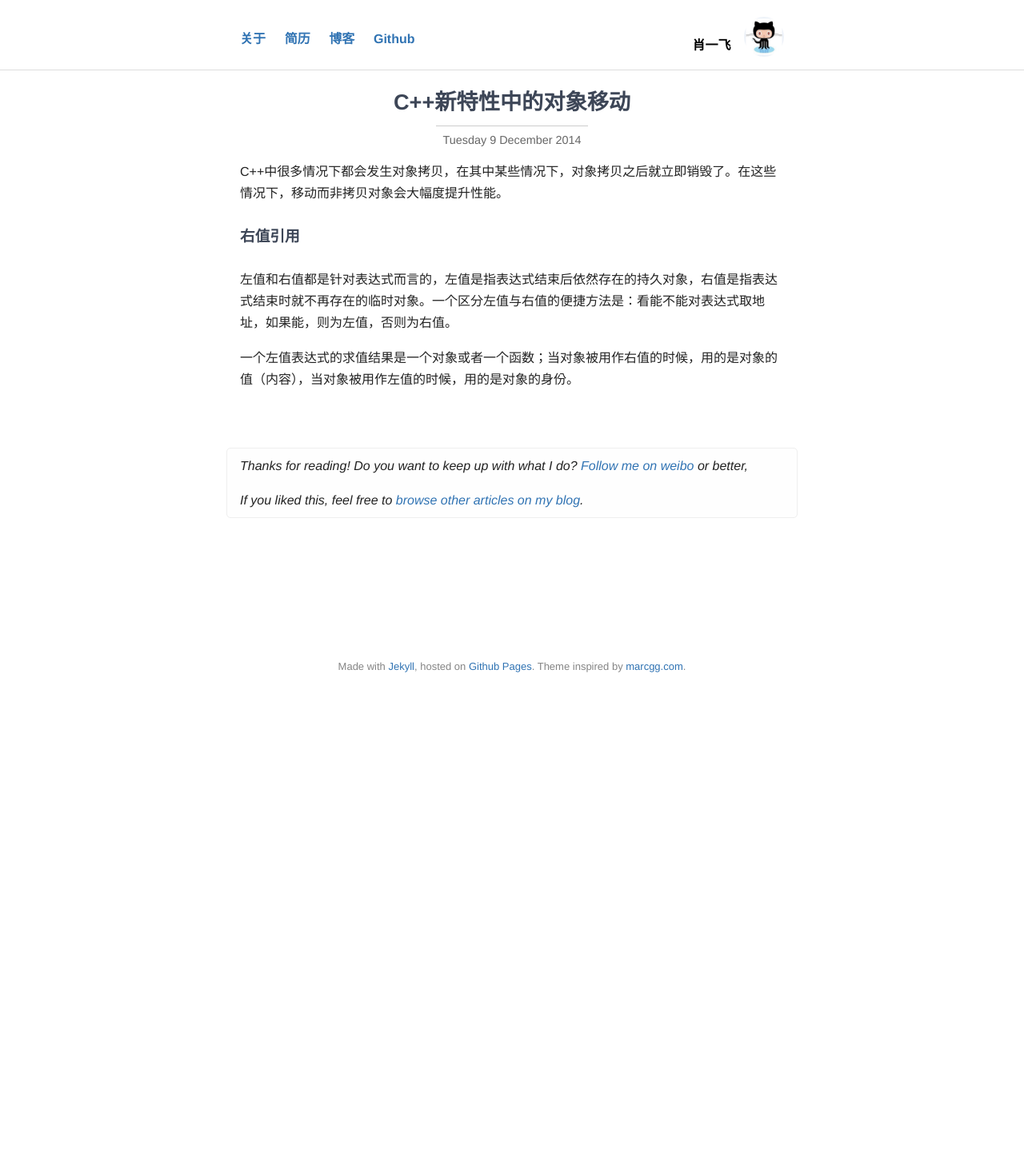
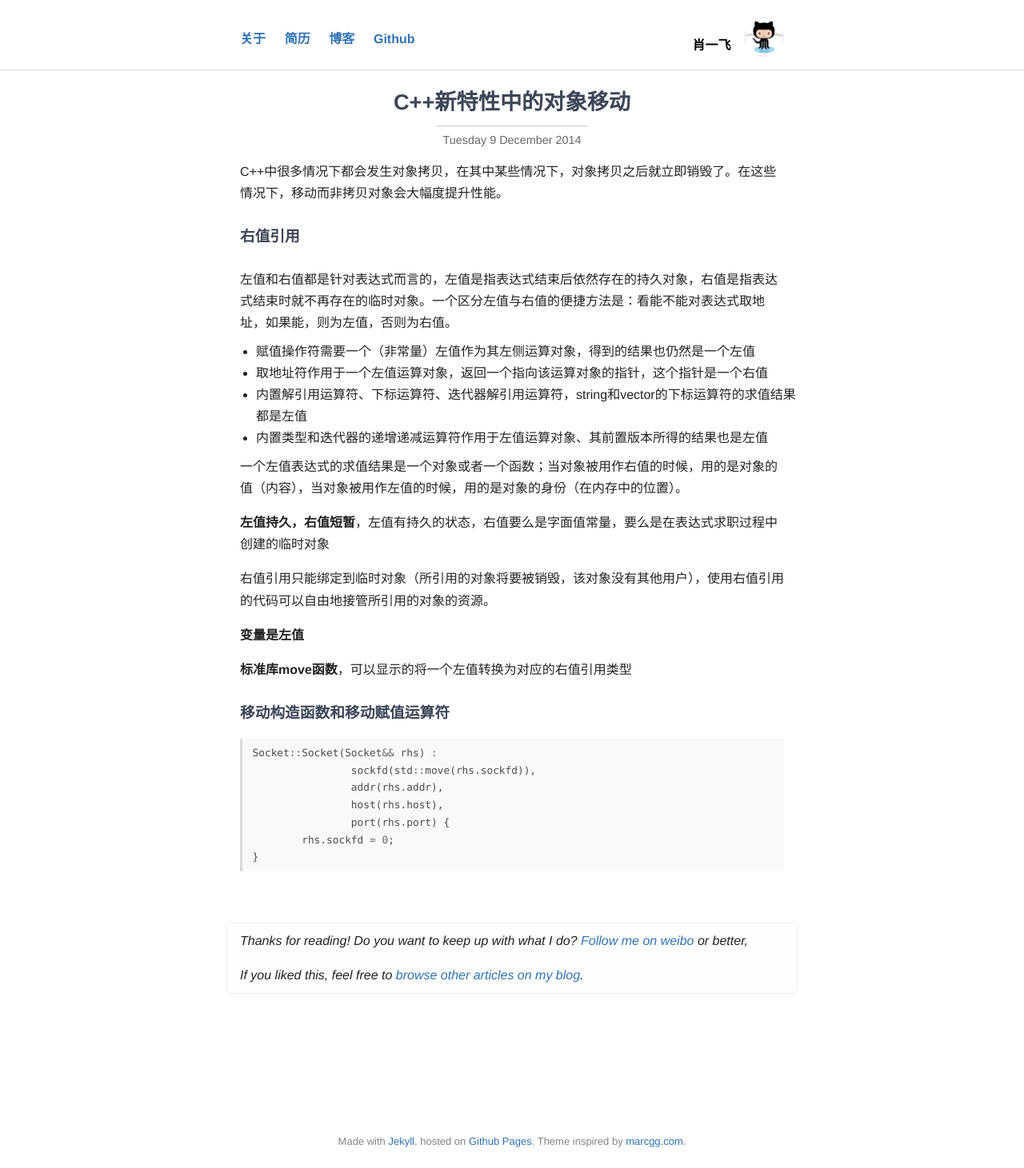
Before and after one commit to xiaoyifeibupt/xiaoyifeibupt.github.io, a Jekyll site: the page built from _posts/2014-12-09-CPP-move.md, in a window 1280 px wide. Shown: the whole page at 80% size. Built offline with Jekyll 4.4.1, drawn with Linux system fonts in a browser that asks for light colours; Markdown is read by kramdown in place of the engine named in the settings; comment, search, counter and statistics services are not loaded; before the commit the page ends 900 px from its top, so only the background shows below that.

Commit message:
Update 2014-12-09-CPP-move.md

````diff
--- a/_posts/2014-12-09-CPP-move.md
+++ b/_posts/2014-12-09-CPP-move.md
@@ -10,4 +10,30 @@ C++中很多情况下都会发生对象拷贝，在其中某些情况下，对
 
 左值和右值都是针对表达式而言的，左值是指表达式结束后依然存在的持久对象，右值是指表达式结束时就不再存在的临时对象。一个区分左值与右值的便捷方法是：看能不能对表达式取地址，如果能，则为左值，否则为右值。
 
-一个左值表达式的求值结果是一个对象或者一个函数；当对象被用作右值的时候，用的是对象的值（内容），当对象被用作左值的时候，用的是对象的身份。
+-   赋值操作符需要一个（非常量）左值作为其左侧运算对象，得到的结果也仍然是一个左值
+-   取地址符作用于一个左值运算对象，返回一个指向该运算对象的指针，这个指针是一个右值
+-   内置解引用运算符、下标运算符、迭代器解引用运算符，string和vector的下标运算符的求值结果都是左值
+-   内置类型和迭代器的递增递减运算符作用于左值运算对象、其前置版本所得的结果也是左值
+
+一个左值表达式的求值结果是一个对象或者一个函数；当对象被用作右值的时候，用的是对象的值（内容），当对象被用作左值的时候，用的是对象的身份（在内存中的位置）。
+
+**左值持久，右值短暂**，左值有持久的状态，右值要么是字面值常量，要么是在表达式求职过程中创建的临时对象
+
+右值引用只能绑定到临时对象（所引用的对象将要被销毁，该对象没有其他用户），使用右值引用的代码可以自由地接管所引用的对象的资源。
+
+**变量是左值**
+
+**标准库move函数**，可以显示的将一个左值转换为对应的右值引用类型
+
+
+###移动构造函数和移动赋值运算符
+
+```cpp
+Socket::Socket(Socket&& rhs) :
+		sockfd(std::move(rhs.sockfd)),
+		addr(rhs.addr),
+		host(rhs.host),
+		port(rhs.port) {
+	rhs.sockfd = 0;
+}
+```
````
